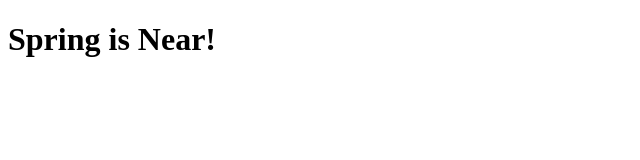
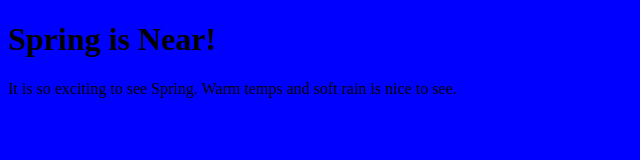
Before and after one commit to gregapalooza/Spring, a plain HTML site: page index.html in a window 1280 px wide. Shown: the whole page, without its empty margins (0-640 px from the left). Drawn offline with Linux system fonts and the light colour scheme.

Commit message:
added a paragraph and a style sheet

```diff
--- a/index.html
+++ b/index.html
@@ -4,8 +4,10 @@
     <meta charset="UTF-8">
     <meta name="viewport" content="width=device-width, initial-scale=1.0">
     <title>Gitting Some Practice</title>
+    <link rel="stylesheet" href="styles.css">
 </head>
 <body>
     <h1>Spring is Near!</h1>
+    <p>It is so exciting to see Spring. Warm temps and soft rain is nice to see.</p>
 </body>
 </html>
--- /dev/null
+++ b/styles.css
@@ -0,0 +1,3 @@
+body{
+    background-color: blue;
+}
```
